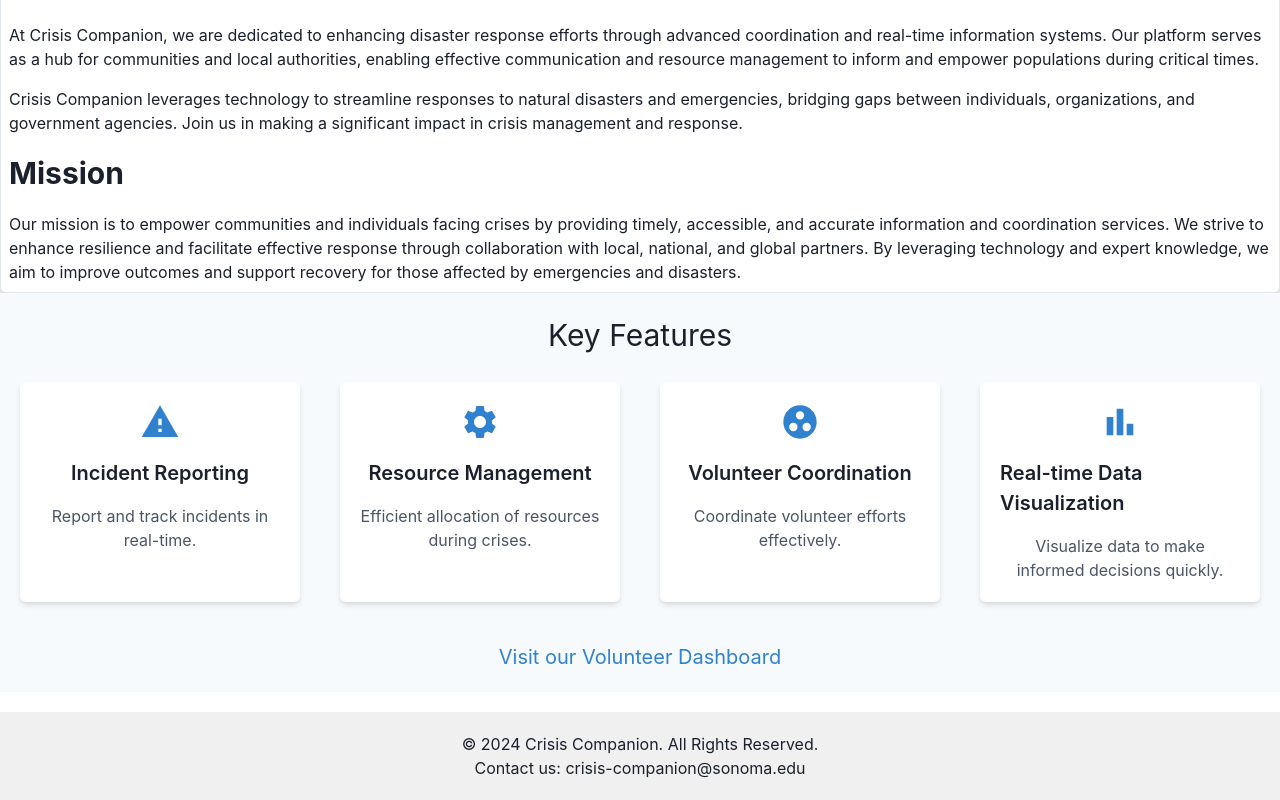
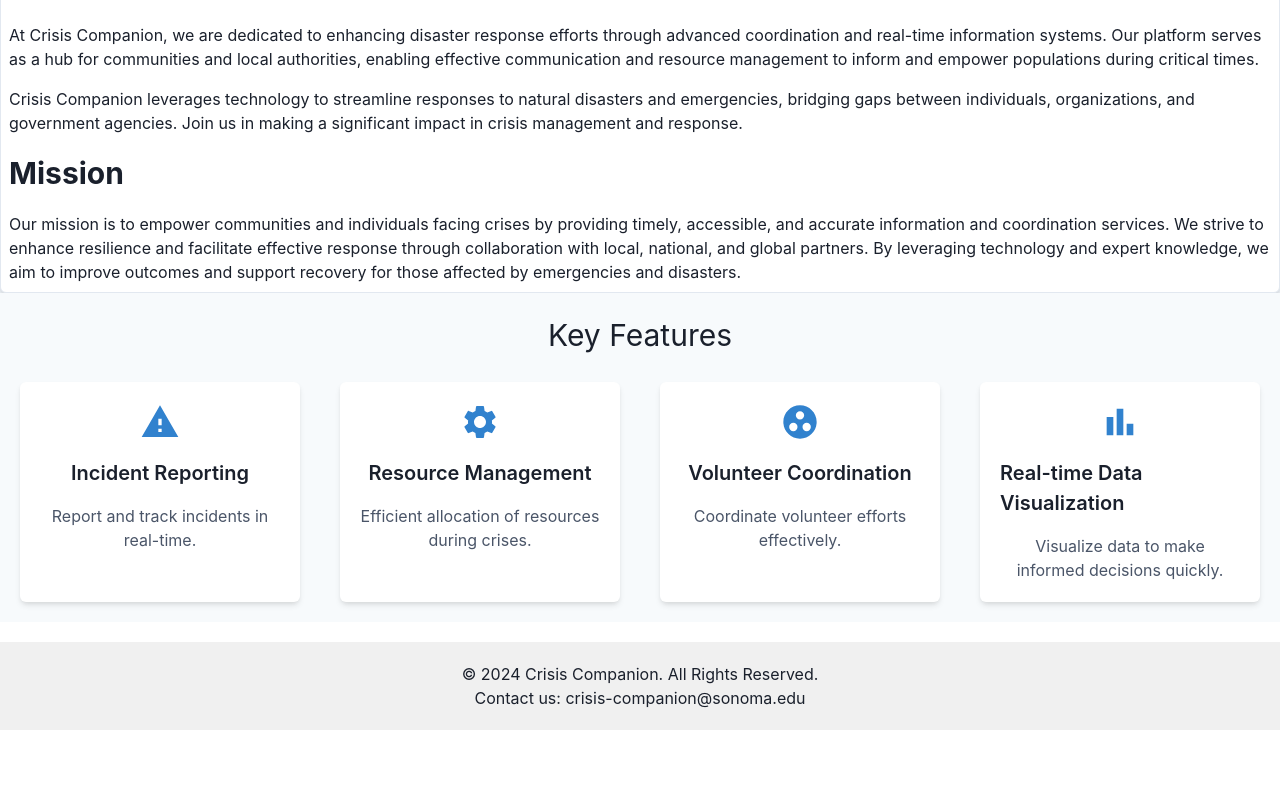
Before and after one commit to martinezeth/us-cc, a React (Create React App) app in the folder us-cc/: page / in a window 1280 px wide. Shown: the part 593-1393 px from the top of the page. After the commit the page ends 1323 px from the top, so only its background shows below. Built offline with nearby package versions, Linux system fonts and the light colour scheme; what @saas-ui/react would draw is missing.

Commit message:
Clicking the 'Volunteer Coordination' from landing page Feature Section now routes to the volunteer dashboard.

```diff
--- a/us-cc/src/Components/FeaturesSection.js
+++ b/us-cc/src/Components/FeaturesSection.js
@@ -52,6 +52,7 @@ const FeaturesSection = () => {
           title="Volunteer Coordination"
           description="Coordinate volunteer efforts effectively."
           icon={MdGroupWork}
+          onClick={() => navigate('/volunteering')}
         />
         <FeatureCard
           title="Real-time Data Visualization"
@@ -60,9 +61,6 @@ const FeaturesSection = () => {
           onClick={() => navigate('/mapview')}
         />
       </SimpleGrid>
-      <Text mt={10} textAlign="center" fontSize="xl" color="blue.500" cursor="pointer" onClick={() => navigate('/volunteering')}>
-        Visit our Volunteer Dashboard
-      </Text>
     </Box>
   );
 };
```
Also changed, not shown: 1 other file (tests, documents, lock files or other folders).
